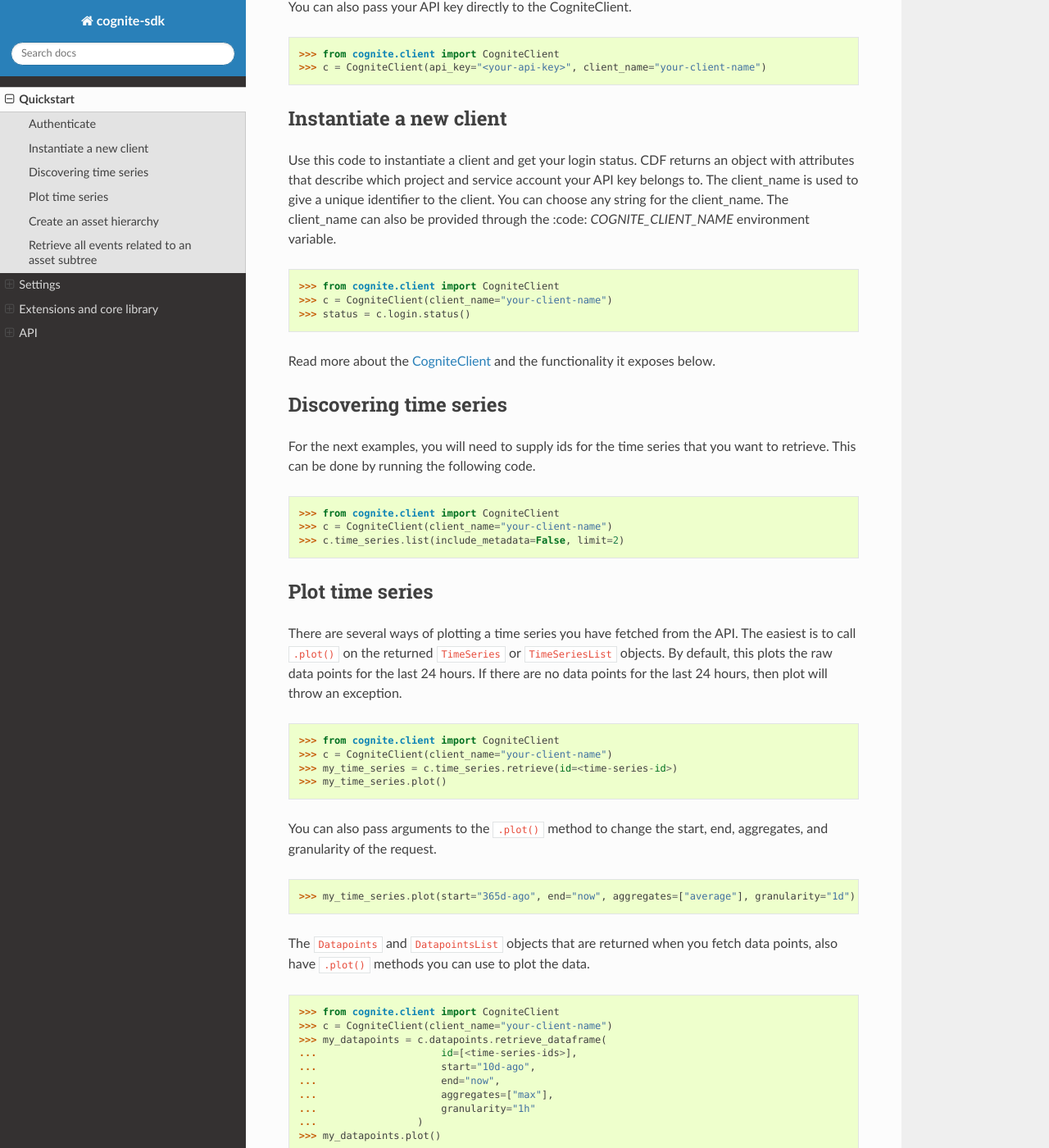
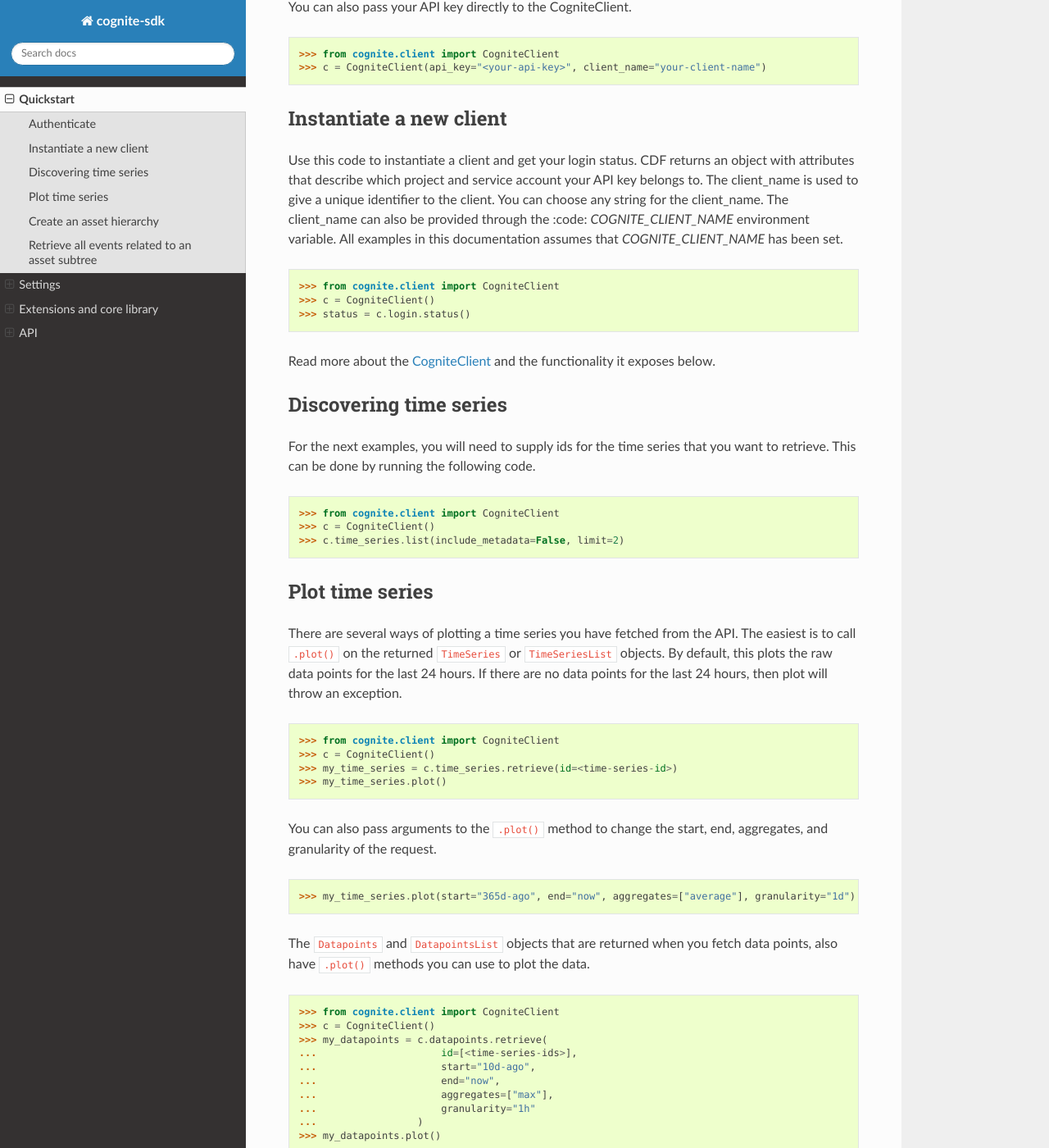
Before and after one commit to cognitedata/cognite-sdk-python, a Sphinx documentation site: the page built from docs/source/cognite.rst, in a window 1280 px wide and 1400 px high, scrolled down 359 px. Shown: the whole window at 82% size. Built offline with Sphinx 7.4.7 and the Read the Docs theme 2.0.0, drawn with Linux system fonts in a browser that asks for light colours.

Commit message:
use COGNITE_CLIENT_NAME env variable

```diff
--- a/docs/source/cognite.rst
+++ b/docs/source/cognite.rst
@@ -21,11 +21,12 @@
 attributes that describe which project and service account your API key belongs to. The client_name
 is used to give a unique identifier to the client. You can choose any string for the client_name. The client_name
 can also be provided through the :code: `COGNITE_CLIENT_NAME` environment variable.
+All examples in this documentation assumes that `COGNITE_CLIENT_NAME` has been set.
 
 .. code:: python
 
     >>> from cognite.client import CogniteClient
-    >>> c = CogniteClient(client_name="your-client-name")
+    >>> c = CogniteClient()
     >>> status = c.login.status()
 
 Read more about the `CogniteClient`_ and the functionality it exposes below.
@@ -38,7 +39,7 @@
 .. code:: python
 
     >>> from cognite.client import CogniteClient
-    >>> c = CogniteClient(client_name="your-client-name")
+    >>> c = CogniteClient()
     >>> c.time_series.list(include_metadata=False, limit=2)
 
 Plot time series
@@ -50,7 +51,7 @@
 .. code:: python
 
     >>> from cognite.client import CogniteClient
-    >>> c = CogniteClient(client_name="your-client-name")
+    >>> c = CogniteClient()
     >>> my_time_series = c.time_series.retrieve(id=<time-series-id>)
     >>> my_time_series.plot()
 
@@ -67,8 +68,8 @@
 .. code:: python
 
     >>> from cognite.client import CogniteClient
-    >>> c = CogniteClient(client_name="your-client-name")
-    >>> my_datapoints = c.datapoints.retrieve_dataframe(
+    >>> c = CogniteClient()
+    >>> my_datapoints = c.datapoints.retrieve(
     ...                     id=[<time-series-ids>],
     ...                     start="10d-ago",
     ...                     end="now",
```
